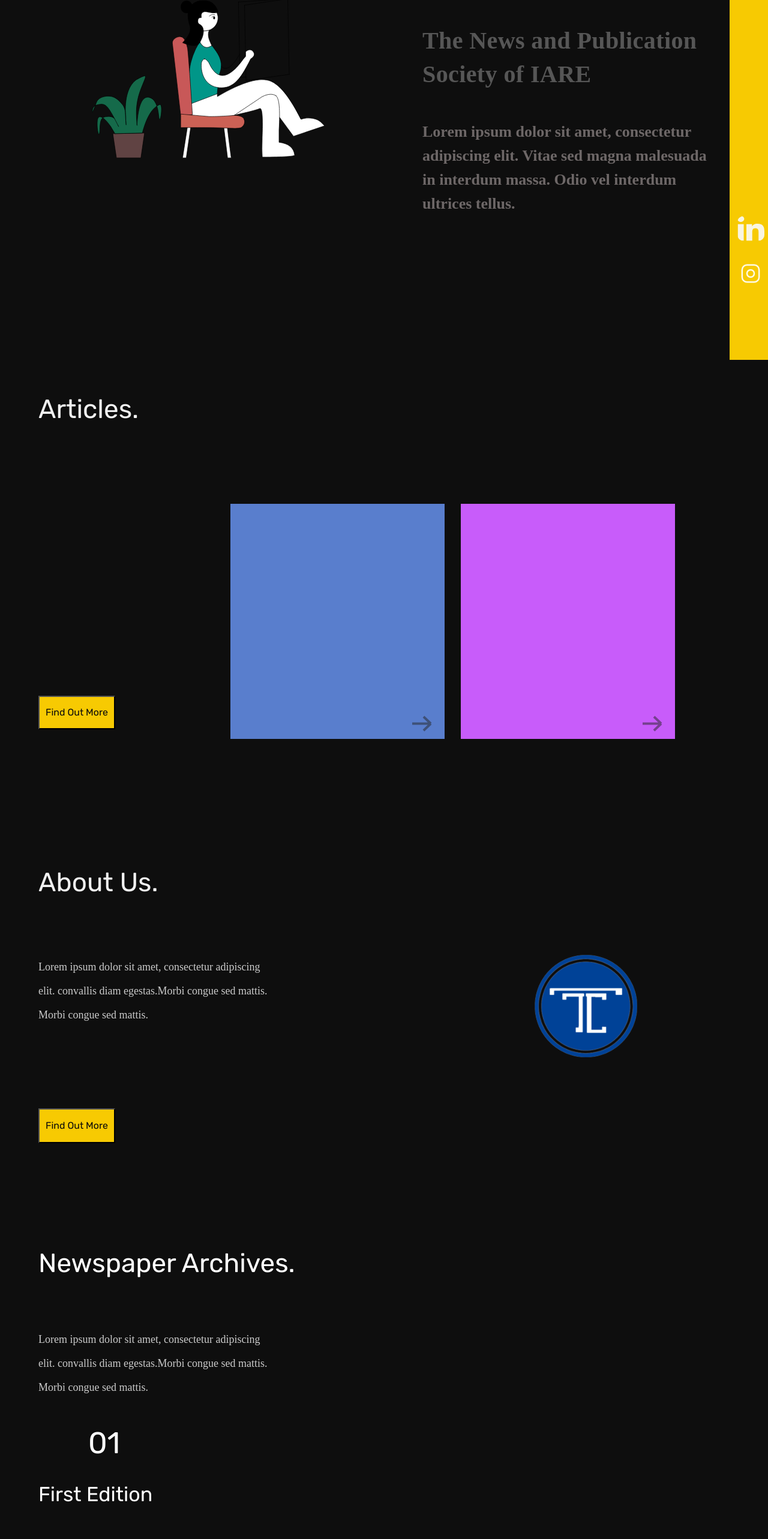
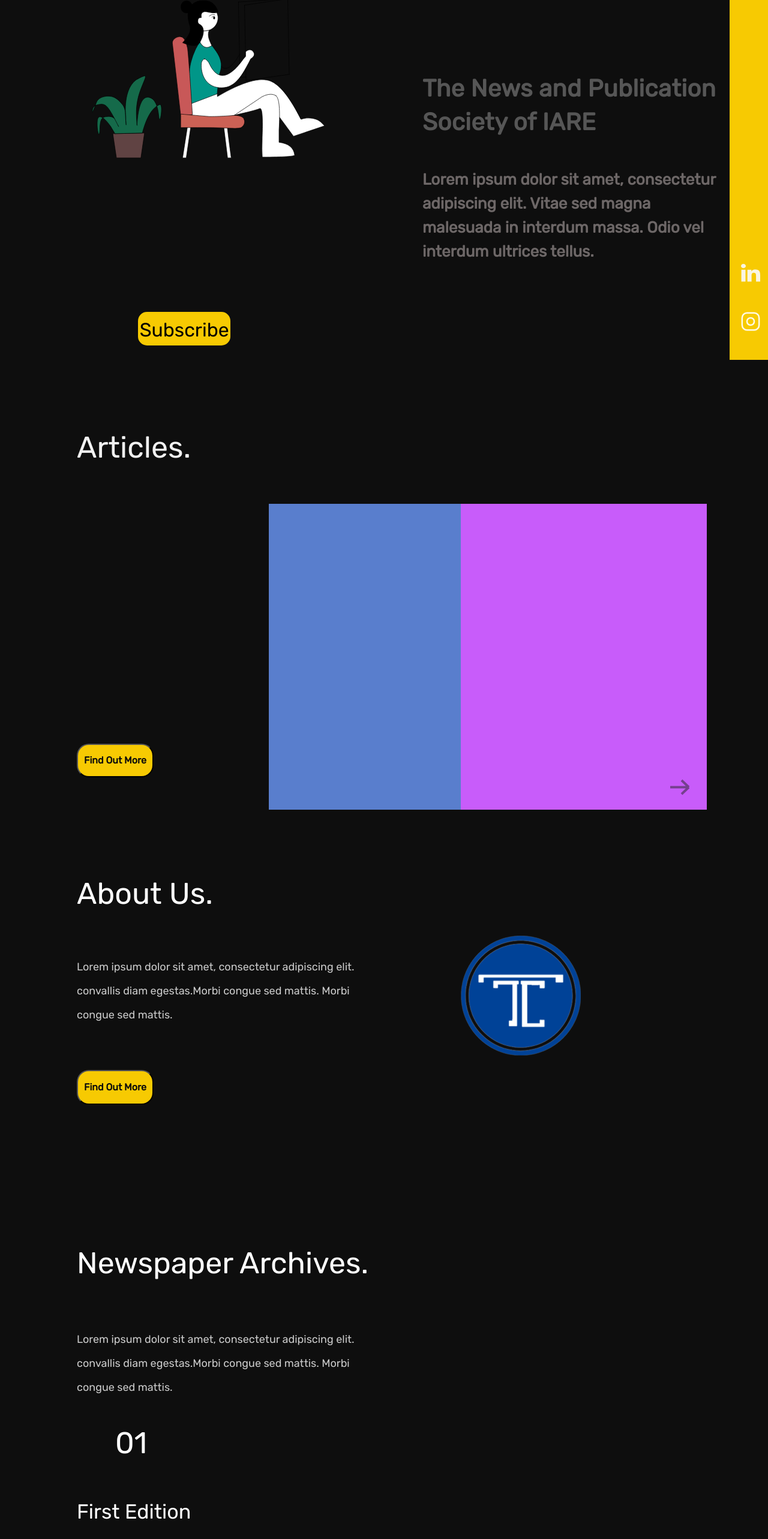
Before and after one commit to Akhilchary/compendium, a React (Create React App) app in the folder frontend/: page / in a window 1280 px wide. Shown: the part 200-2766 px from the top of the page at 60% size. Built offline with nearby package versions, Linux system fonts and the light colour scheme.

Commit message:
Update Home.css

```diff
--- a/frontend/src/pages/Home/Home.css
+++ b/frontend/src/pages/Home/Home.css
@@ -9,16 +9,15 @@
 }
 .linked-in{
     position: absolute;
-    border-radius:25%;
-    width: 70%;
-    top: 70%;
-    right: 10%;
+    top: 80%;
+    right: 20%;
+    width: 50%;
+
 }
 .instagram{
     position: absolute;
-    border-radius:25%;
     width: 50%;
-    top: 80%;
+    top: 90%;
     right: 20%;
 }
 .sitting{
@@ -32,9 +31,8 @@
     width: 560px;
     height: 5%;
     left: 55%;
-    top: 30%;
-
-    font-family: Karla;
+    top: 40%;
+    font-family: rubik;
     font-style: normal;
     font-weight: bold;
     font-size: 40px;
@@ -47,9 +45,8 @@
     width: 500px;
     height: 3%;
     left: 55%;
-    top: 50%;
-
-    font-family: Karla;
+    top: 60%;
+    font-family: rubik;
     font-style: normal;
     font-weight: bold;
     font-size: 26px;
@@ -57,22 +54,21 @@
     color: #857E7E;
     opacity: 0.8;
 }
-.body1subscribe{
+.body1-subscribe{
     position: absolute;
     width: 12%;
     height: 7%;
-    left: 20%;
-    top: 85%;
+    left: 18%;
+    top: 90%;
     text-align: center;
     margin: auto auto;
     font-family: Rubik;
     font-style: normal;
     font-weight: 500;
     font-size: 32px;
-    line-height: 38px;
+    line-height: 60px;
     color: #000000;
-    text-align: center
-;
+    text-align: center;
     background: #F7CA02;
     border-radius: 15px;
 
@@ -91,13 +87,12 @@
 .articles{
     position: absolute;
     color: #F1F1F1;
-    top: 7%;
-    left: 5%;
-    font-size: 350%;
+    top: 15%;
+    left: 10%;
     font-family: Rubik;
     font-style: normal;
     font-weight: 500;
-    font-size: 44px;
+    font-size: 50px;
     line-height: 52px;
 
 }
@@ -105,35 +100,33 @@
     position: absolute;
     width: 10%;
     height: 7%;
-    font: bold;
-    top: 70%;
-    left: 5%;
+    top: 80%;
+    left: 10%;
     cursor: pointer;
-    background: #F7CA02;;
+    background: #F7CA02;
     font-family: Rubik;
     font-style: normal;
-    font-weight: 500;
+    font-weight: 800;
     font-size: 100%;
     line-height: 28px;
     color: #0B0B0B;
-    position:relative;
+    border-radius: 20px;
 }
 .twoarticles{
     display: flex;
-
 }
 .article1{
     position: absolute;
-    width: 357px;
-    height: 392px;
+    width: 410px;
+    height: 510px;
     top: 30%;
-    left: 30%;
+    left: 35%;
     background:#597ECD;
 }
 .article2{
     position: absolute;
-    width: 357px;
-    height: 392px;
+    width: 410px;
+    height: 510px;
     top: 30%;
     left: 60%;
     background: #C85CFA;
@@ -141,10 +134,11 @@
 .arrow{
     position: absolute;
     width: 40%;
-    size: 1000%;
+    size: 100%;
     left: 85%;
     top: 90%;
 }
+
 .body3{
     position: absolute;
     width: 100%;
@@ -157,59 +151,52 @@
 .body3logo img{
     position: absolute;
     height: 20vh;
-    top: 30%;
+    top: 25%;
     left: 60%;
-    width: 171px;
-    height: 171px;
-    left: 891px;
+    width: 200px;
+    height: 200px;
 }
 .aboutus{
     position: absolute;
-    color: #F1F1F1;
-    top: 7%;
-    left: 5%;
+    color:white;
+    top: 10%;
+    left: 10%;
     font-size: 350%;
     font-family: Rubik;
     font-style: normal;
     font-weight: 500;
-    font-size: 44px;
+    font-size: 50px;
     line-height: 52px;
 }
 .aboutus-content{
     position: absolute;
-    width: 400px;
+    width: 500px;
     height: 146px;
-    left: 5%;
+    left: 10%;
     top: 30%;
-
-    font-family: Karla;
+    font-family: rubik;
     font-style: normal;
     font-weight: 500;
     font-size: 18px;
     line-height: 40px;
-    /* or 222% */
-
-
     color:#FAFAFA;
-
     opacity: 0.8;
 }
 .findbutton1{
     position: absolute;
     width: 10%;
     height: 9%;
-    font: bold;
-    top: 70%;
-    left: 5%;
+    top: 60%;
+    left: 10%;
     cursor: pointer;
-    background: #F7CA02;;
+    background: #F7CA02;
     font-family: Rubik;
     font-style: normal;
-    font-weight: 500;
+    font-weight: 800;
     font-size: 100%;
     line-height: 28px;
     color: #0B0B0B;
-    position:relative;
+    border-radius: 20px;
 }
 .body4{
     position: absolute;
@@ -221,57 +208,48 @@
 }
 .NewspaperArchives{
     position: absolute;
-    color: #F1F1F1;
+    color: white;
     top: 7%;
-    left: 5%;
-    font-size: 350%;
+    left: 10%;
     font-family: Rubik;
     font-style: normal;
     font-weight: 500;
-font-size: 44px;
+    font-size: 50px;
     line-height: 52px;
-
-color: #FFFFFF;
-
 }
 .NewspaperArchives-content{
     position: absolute;
-    width: 400px;
+    width: 500px;
     height: 146px;
-    left: 5%;
+    left: 10%;
     top: 30%;
-
-    font-family: Karla;
+    font-family: rubik;
     font-style: normal;
     font-weight: 500;
     font-size: 18px;
     line-height: 40px;
-    /* or 222% */
-
-
     color:#FAFAFA;
-
     opacity: 0.8;
 }
 .number01{
     position: absolute;
     width: 57px;
     height: 40px;
-    left: 147px;
+    left: 15%;
     top: 60%;
     font-family: Rubik;
     font-style: normal;
     font-weight: 500;
     font-size: 50px;
     line-height: 40px;
-    color: #FFFFFF;
+    color: white;
 }
 .firstedition{
-    top: 75%;
+    top: 80%;
     position: absolute;
     width: 200px;
     height: 40px;
-    left: 5%;
+    left: 10%;
     font-family: Rubik;
     font-style: normal;
     font-weight: 500;
@@ -284,58 +262,50 @@ color: #FFFFFF;
     left: 0%;
     top: 350%;
     width: 100%;
-    height: 80%;
+    height: 100%;
     background-color: #0E0E0E;
+    padding-top: 200px;
 }
 .Spotlight{
     position: absolute;
-    color: #F1F1F1;
-    top: 9%;
-    left: 5%;
-    font-size: 350%;
+    color: white;
+    top: 20%;
+    left: 10%;
     font-family: Rubik;
     font-style: normal;
     font-weight: 500;
-font-size: 44px;
+    font-size: 50px;
     line-height: 52px;
-
-color: #FFFFFF;
     }
 .Spotlight-content{
     position: absolute;
-    width: 400px;
+    width: 500px;
     height: 146px;
-    left: 5%;
+    left: 10%;
     top: 30%;
-
-    font-family: Karla;
+    font-family: rubik;
     font-style: normal;
     font-weight: 500;
     font-size: 18px;
     line-height: 40px;
-    /* or 222% */
-
-
-    color:#FAFAFA;
-
+    color:white;
     opacity: 0.8;
 }
 .findbutton2{
     position: absolute;
-    width: 10%;
-    height: 9%;
-    font: bold;
-    top: 60%;
-    left: 5%;
+    width: 11%;
+    height: 8%;
+    top: 50%;
+    left: 10%;
     cursor: pointer;
     background: #F7CA02;;
     font-family: Rubik;
     font-style: normal;
-    font-weight: 500;
-    font-size: 100%;
+    font-weight: 800;
+    font-size: 24px;
     line-height: 28px;
     color: #0B0B0B;
-    position:relative;
+    border-radius: 20px;
 }
 .body6{
     position: absolute;
@@ -343,31 +313,29 @@ color: #FFFFFF;
     left: 0%;
     width: 100%;
     height: 80%;
-    background-color:  #0E0E0E;
+    background-color: #0E0E0E;
 }
 .Subscribe{
     position: absolute;
-    color: #F1F1F1;
+    color: white;
     top: 7%;
-    left: 5%;
-    font-size: 350%;
+    left: 10%;
     font-family: Rubik;
     font-style: normal;
     font-weight: 500;
-    font-size: 44px;
+    font-size: 50px;
     line-height: 52px;
-    color: #FFFFFF;
 }
 .subscribeimage{
     position: absolute;
-    top: 55%;
-    left: 5%;
+    top: 45%;
+    left: 10%;
 }
 .subscribe-content{
     position: absolute;
-    width: 70%;
+    width: 65%;
     height: 40%;
-    top: 50%;
+    top: 40%;
     right: 0%;
     background: #F7CA02;
     box-shadow: 0px 8px 4px rgba(23, 23, 23, 0.69);
@@ -375,20 +343,19 @@ color: #FFFFFF;
 .newsletter{
     position: absolute;
     left: 10%;
-    top: 10%;
+    top: 20%;
     font-family: Rubik;
     font-style: normal;
-    font-weight: bold;
+    font-weight: 700;
     font-size: 32px;
     line-height: 38px;
     color: #0F0F0F;
-
 }
 .email{
-    position: relative;
-    top: 40%;
+    position: absolute;
+    top: 50%;
     margin-left: 10%;
-    font-family: Karla;
+    font-family: rubik;
     font-style: normal;
     font-weight: bold;
     font-size: 26px;
@@ -396,3 +363,8 @@ color: #FFFFFF;
     color: #0F0F0F;
     opacity: 0.6;
 }
+.arrow2{
+    position: absolute;
+    left: 50%;
+    top: 40%;
+}
```
Lines whose indentation alone changed are shown as unchanged.
